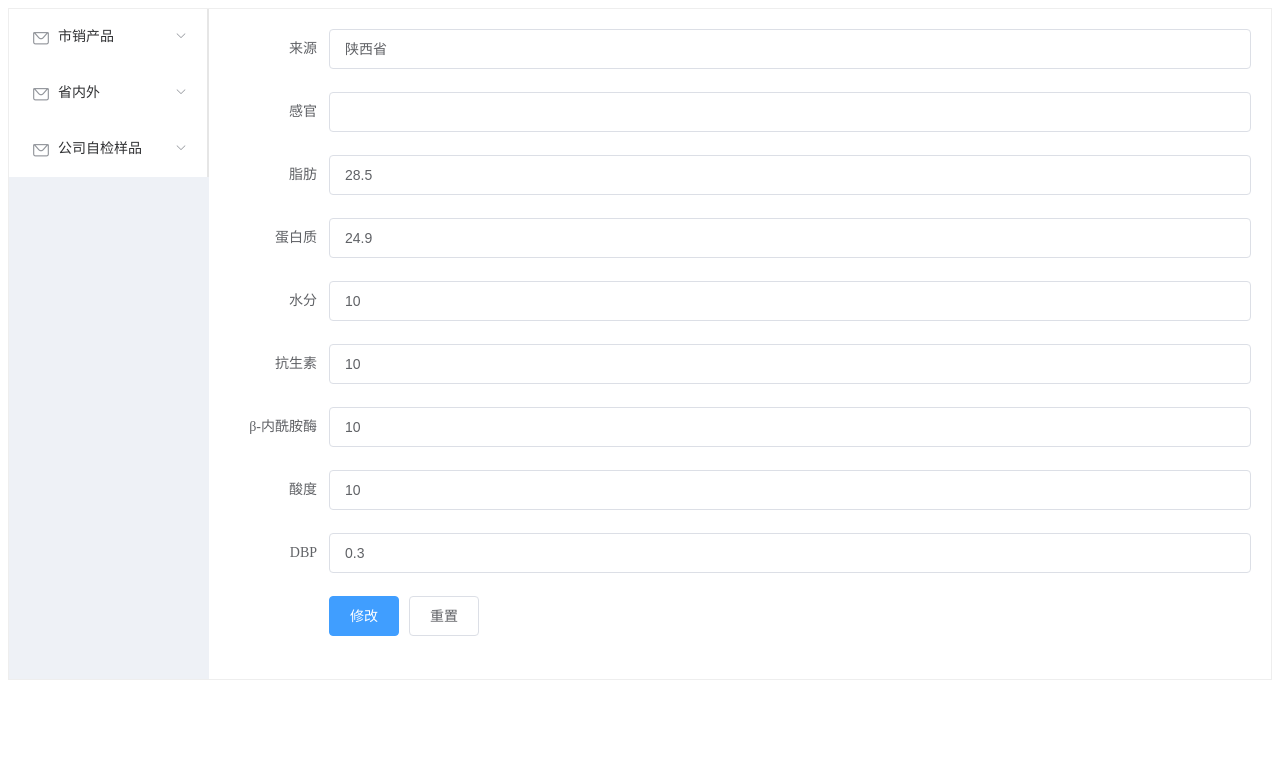
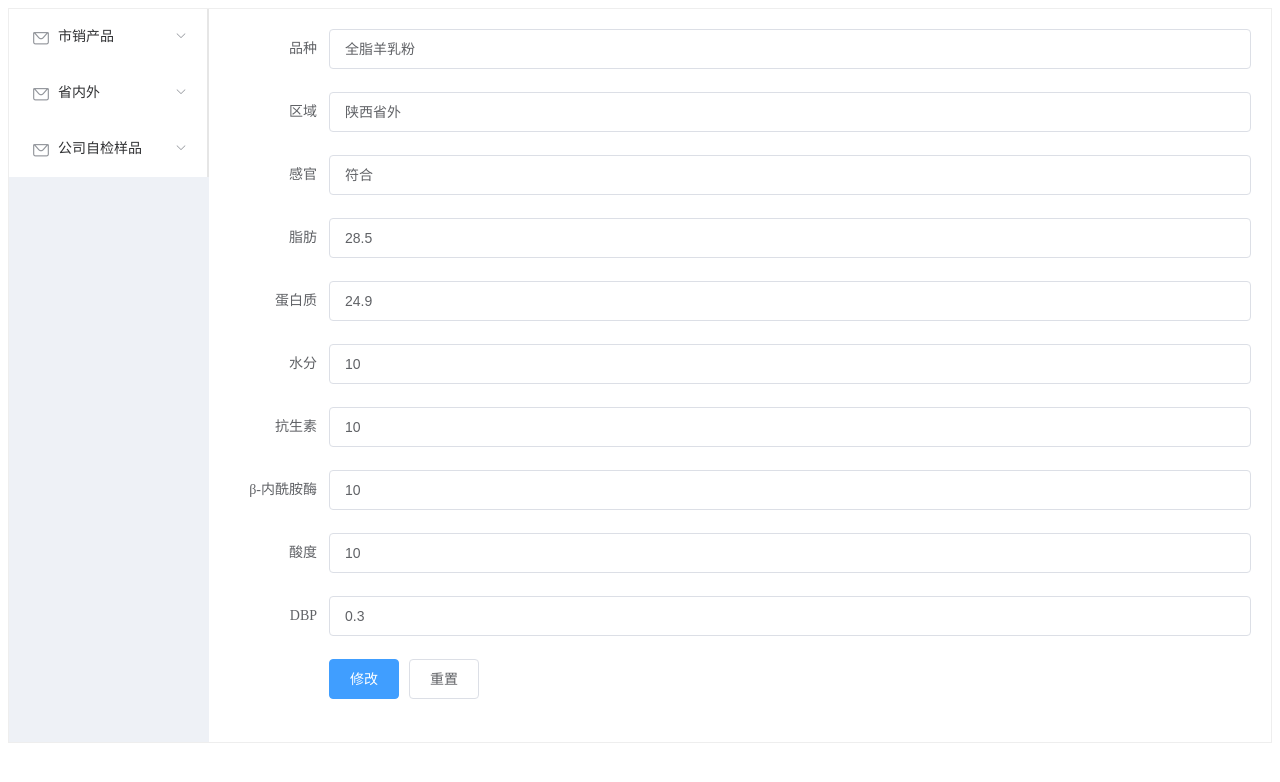
Before and after one commit to wenxin-CODE/shipinyuan, a Vue app: page /AddInfo in a window 1280 px wide. Shown: the top 782 px of the page. Built offline with nearby package versions, Linux system fonts and the light colour scheme.

Commit message:
'更改表单'

```diff
--- a/src/views/AddInfo.vue
+++ b/src/views/AddInfo.vue
@@ -1,27 +1,30 @@
 <template>
 <el-form :model="ruleForm" :rules="rules" ref="ruleForm" label-width="100px" class="demo-ruleForm">
-  <el-form-item label="来源">
-    <el-input v-model="ruleForm['来源']" readOnly></el-input>
+  <el-form-item label="品种">
+    <el-input v-model="ruleForm['info']" readOnly></el-input>
   </el-form-item>
-  <el-form-item label="感官" prop="feel">
+  <el-form-item label="区域">
+    <el-input v-model="ruleForm['区域']" readOnly></el-input>
+  </el-form-item>
+  <el-form-item label="感官" prop="感官">
     <el-input v-model="ruleForm['感官']"></el-input>
   </el-form-item>
-  <el-form-item label="脂肪" prop="fat">
+  <el-form-item label="脂肪" prop="脂肪">
     <el-input v-model="ruleForm['脂肪']"></el-input>
   </el-form-item>
-  <el-form-item label="蛋白质" prop="protein">
+  <el-form-item label="蛋白质" prop="蛋白质">
     <el-input v-model="ruleForm['蛋白质']"></el-input>
   </el-form-item>
-  <el-form-item label="水分" prop="water">
+  <el-form-item label="水分" prop="水分">
     <el-input v-model="ruleForm['水分']"></el-input>
   </el-form-item>
-  <el-form-item label="抗生素" prop="antibiotics">
+  <el-form-item label="抗生素" prop="抗生素">
     <el-input v-model="ruleForm['抗生素']"></el-input>
   </el-form-item>
-  <el-form-item label="β-内酰胺酶" prop="β_lactamase">
+  <el-form-item label="β-内酰胺酶" prop="β-内酰胺酶">
     <el-input v-model="ruleForm['β-内酰胺酶']"></el-input>
   </el-form-item>
-  <el-form-item label="酸度" prop="PH">
+  <el-form-item label="酸度" prop="酸度">
     <el-input v-model="ruleForm['酸度']"></el-input>
   </el-form-item>
   <el-form-item label="DBP" prop="DBP">
@@ -39,15 +42,16 @@
       return {
         ruleForm: {
           id:'1',
-          来源: '陕西省',
-          感管: '符合',
-          脂肪: 28.5,
-          蛋白质: 24.9,
-          水分: 10,
-          抗生素:10,
-          'β-内酰胺酶':10,
-          酸度:10,
-          DBP: 0.3
+          info: '全脂羊乳粉',
+          区域: '陕西省外',
+          感官: '符合',
+          脂肪: '28.5',
+          蛋白质: '24.9',
+          水分: '10',
+          抗生素: '10',
+          'β-内酰胺酶': '10',
+          酸度: '10',
+          DBP: '0.3'
         },
         rules: {
           state: [
@@ -59,12 +63,12 @@
     methods: {
       submitForm(formName) {
           const _this = this
-        axios.post('', this.ruleForm)
-          .then(res => {
-            if(res.data > 0) {
-                _this.$message('添加成功')
-            }
-        })
+          axios.post('http://goat.oct-month.top/api/GoatMilkSample2', this.ruleForm)
+            .then(res => {
+              if(200 <= res.status < 300) {
+                  _this.$message('添加成功')
+              }
+          })
       },
       resetForm(formName) {
         this.$refs[formName].resetFields();
--- a/src/views/Info.vue
+++ b/src/views/Info.vue
@@ -11,8 +11,13 @@
       width="150">
     </el-table-column>
     <el-table-column
-      prop="地区"
-      label="来源"
+      prop="info"
+      label="品种"
+      width="120">
+    </el-table-column>
+    <el-table-column
+      prop="区域"
+      label="区域"
       width="120">
     </el-table-column>
     <el-table-column
@@ -71,7 +76,7 @@
   layout="prev, pager, next"
   :page-size="page_size"
   :total="tableData.length"
-  @current-change="page">
+  @current-change="changePage">
   </el-pagination>
   </div>
 </template>
@@ -82,9 +87,9 @@
       deletebrand(row){
         console.log(row.id);
         const _this = this
-        axios.delete('' + row.id)
+        axios.delete('http://goat.oct-month.top/api/GoatMilkSample2' + row.id)
           .then(resp => {
-            _this.$alert(row.id+'删除成功','消息',{
+            _this.$alert(row.id + '删除成功','消息', {
               confirmButtonText: '确定',
               callback: action => {
                 window.location.reload()
@@ -106,25 +111,16 @@
         })
         //row.id
       },
-      page(currentPage){
+      changePage(currentPage){
         var start = this.page_size * (currentPage - 1)
         var end = start + this.page_size
         this.currentTabelData = this.tableData.slice(start, end)
       }
     },
 
-    //用于获取后台返回的数据
-    // created(){
-    //   const _this = this
-    //   axios.get('').then(function (resp){
-    //     _this.tableData = resp.data.content
-    //     _this.total = resp.data.totalElements
-    //   })
-    // },
-
     mounted() {
       const that = this
-      axios.get('')
+      axios.get('http://goat.oct-month.top/api/GoatMilkSample2')
         .then(res => {
           if (200 <= res.status < 300)
           {
@@ -142,7 +138,7 @@
       return {
         // total: null,
         // tableData: null,
-       tableData: [],
+        tableData: [],
         currentTabelData: [],
         page_size: 5
       }
--- a/src/views/InfoUpdate.vue
+++ b/src/views/InfoUpdate.vue
@@ -3,8 +3,11 @@
   <el-form-item label="公司编号">
     <el-input v-model="ruleForm['id']" readOnly></el-input>
   </el-form-item>
-  <el-form-item label="来源">
-    <el-input v-model="ruleForm['来源']" readOnly></el-input>
+  <el-form-item label="品种">
+    <el-input v-model="ruleForm['info']" readOnly></el-input>
+  </el-form-item>
+  <el-form-item label="区域">
+    <el-input v-model="ruleForm['区域']" readOnly></el-input>
   </el-form-item>
   <el-form-item label="感官" prop="feel">
     <el-input v-model="ruleForm['感官']"></el-input>
@@ -42,8 +45,9 @@
     data() {
       return {
         ruleForm: {
-          id:'1',
-          来源: '陕西省',
+          id: '1',
+          info: '',
+          区域: '陕西省外',
           感官: '符合',
           脂肪: 28.5,
           蛋白质: 24.9,
@@ -63,9 +67,9 @@
     methods: {
       submitForm(formName) {
           const _this = this
-        axios.put('http://goat.oct-month.top/api/GoatMilkSample', this.ruleForm)
+          axios.put('http://goat.oct-month.top/api/GoatMilkSample2', this.ruleForm)
             .then(res => {
-            if(res.data == 1) {
+              if(200 <= res.status < 300) {
                   _this.$message('修改成功')
               }
           })
@@ -77,22 +81,10 @@
         this.$refs[formName].resetFields();
       }
     },
-    // created(){
-    //     const _this = this
-    //     axios.get(''+this.$route.query.id).then(function(resp){
-    //         _this.ruleForm = resp.data
-    //     })
-    //     //后端实现，提供findByid方法
-    //     //页面跳转用router，传参数用route
-    // }
+
     mounted() {
         const _this = this
         this.ruleForm = this.$route.query.row
-        // axios.get(''+this.$route.query.id).then(function(resp){
-        //     _this.ruleForm = resp.data
-        // })
-        //后端实现，提供findByid方法
-        //页面跳转用router，传参数用route
     }
   }
 </script>
```
Lines whose indentation alone changed are shown as unchanged.
